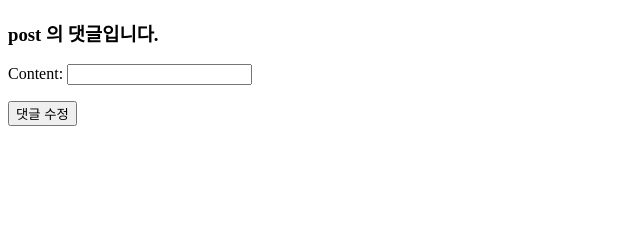
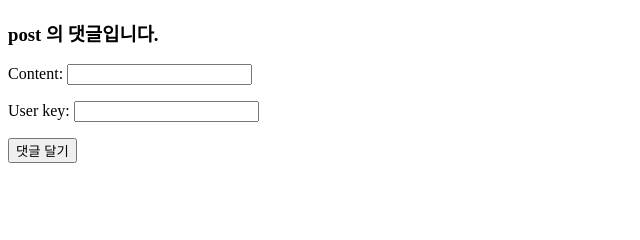
Before and after one commit to GwaChaePah/jecheol42_backend, a Django app: template templates/show.html in a window 1280 px wide. Shown: the part 112-352 px from the top of the page, without its empty margins (0-640 px from the left). Run offline with Django 3.2, Linux system fonts and the light colour scheme; the template is opened without the code that fills it: values that come from a table or form of the project are taken from there, others are empty; parts of the project's set-up code (start-up, migrations or seed data) failed here and were passed over.

Commit message:
Fix: comment create error

```diff
--- a/board/forms.py
+++ b/board/forms.py
@@ -43,9 +43,16 @@ class PostForm(forms.ModelForm):
 class CommentForm(forms.ModelForm):
     class Meta:
         model = Comment
-        fields = ['content']
+        fields = [
+            'content',
+            'user_key'
+        ]
         widgets = {
             'content': forms.TextInput(attrs={
                 'class': 'form-control'
+            }),
+            'user_key': forms.NumberInput(attrs={
+                'class': 'form-control',
+                'min': 0
             })
         }
--- a/board/views.py
+++ b/board/views.py
@@ -90,9 +90,12 @@ def delete(request, post_key):
 
 @require_POST
 def comment_create(request, post_key):
+    post = get_object_or_404(Post, pk=post_key)
     form = CommentForm(request.POST, request.FILES or None)
     if form.is_valid():
-        form.save()
+        comment = form.save(commit=False)
+        comment.post_key = post
+        comment.save()
     return redirect('show', post_key)
 
 
--- a/templates/show.html
+++ b/templates/show.html
@@ -33,7 +33,7 @@
             <form action="{% url 'comment_create' post.id %}" method="POST">
                 {% csrf_token %}
                 {{ comment_form.as_p }}
-                <input type="submit" value="댓글 수정" class="btn btn-outline-primary">
+                <input type="submit" value="댓글 달기" class="btn btn-outline-primary">
             </form>
         </div>
     </div>
```
